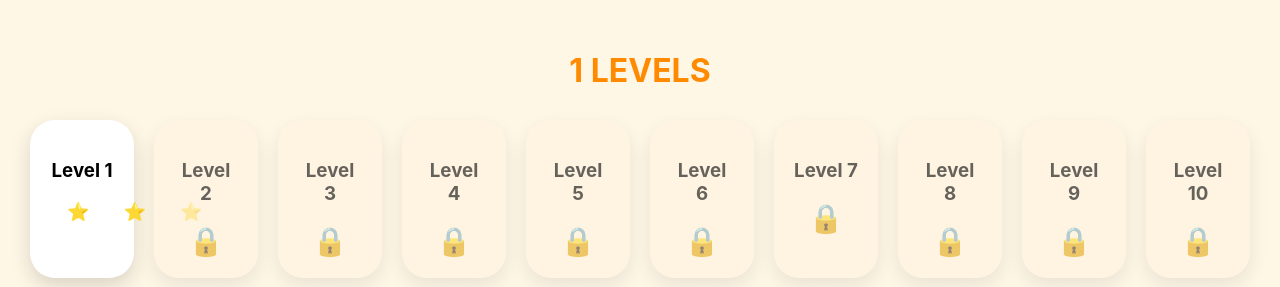
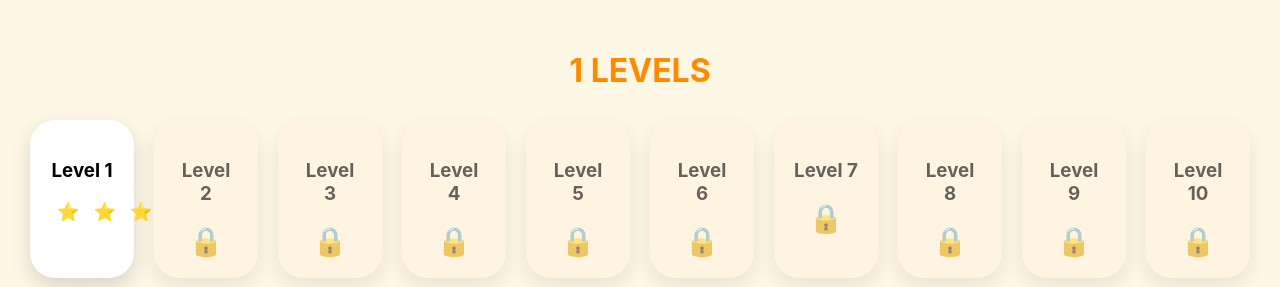
Before and after one commit to Lakshmi-Narasimha5632/spellguru_frontend, a React (Create React App) app: page /levels/1 in a window 1280 px wide. Shown: the top 287 px of the page. Built offline with nearby package versions, Linux system fonts and the light colour scheme; no server answers.

Commit message:
Decrease padding in LevelCard component
Reduce padding in LevelCard component for better layout.

```diff
--- a/src/components/LevelCard.jsx
+++ b/src/components/LevelCard.jsx
@@ -51,7 +51,7 @@ export default function LevelCard({
               style={{
                 fontSize: 18,
                 margin: "2px",
-                padding:15,
+                padding:5,
                 color:
                   n <= stars
                     ? "#FFD700"
```
